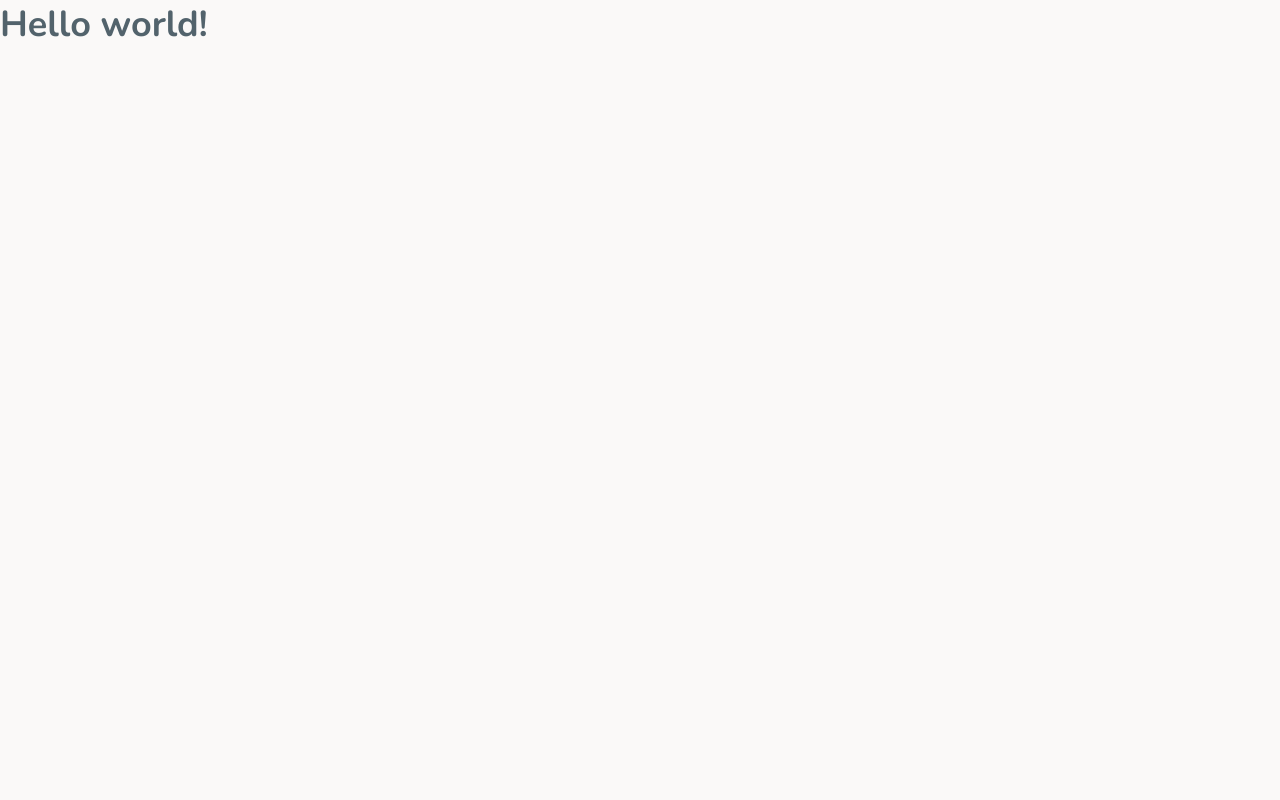
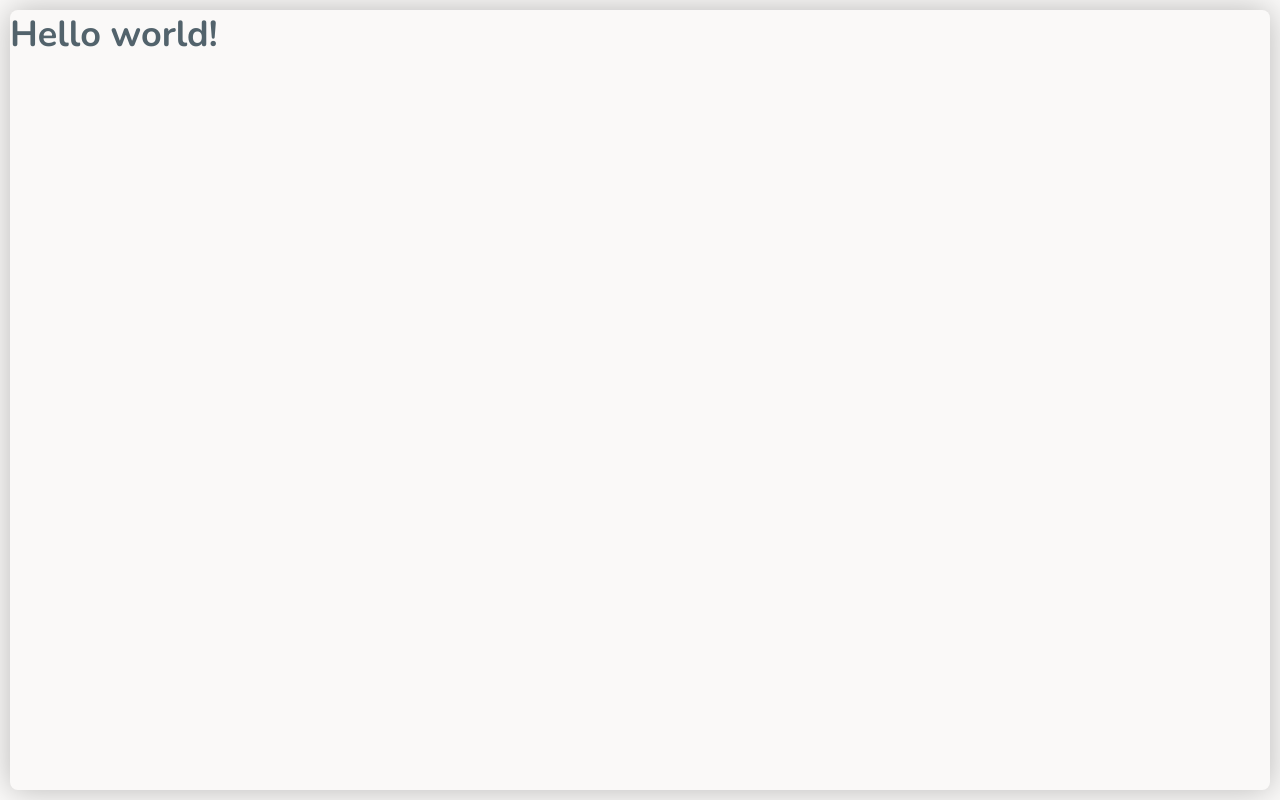
Before and after one commit to Marcio-Tiene/cianet-code-challenge, a React (Create React App) app: page / in a window 1280 px wide. Built offline with nearby package versions, Linux system fonts and the light colour scheme.

Commit message:
Creating the main containert

```diff
--- a/src/App.tsx
+++ b/src/App.tsx
@@ -1,8 +1,10 @@
+import Main from './components/Main';
+
 function App() {
   return (
-    <>
+    <Main>
       <h1>Hello world!</h1>
-    </>
+    </Main>
   );
 }
 
--- a/src/GlobalStyles.tsx
+++ b/src/GlobalStyles.tsx
@@ -13,8 +13,8 @@ html{
 
 
 
-height:100vh;
-width:100vw;
+height:100%;
+width:100%;
 
 }
 * {
@@ -25,6 +25,10 @@ width:100vw;
 
 body {
 
+height:100vh;
+width:100vw;
+  padding: 10px;
+
   color: var(--text-in-bg);
   background:var(--bg-color);
 
@@ -32,7 +36,7 @@ body {
 }
 
 body, input, button, textearea {
-  font: 600 18px Nunito, sans-serif;
+  font: 600 1.125rem Nunito, sans-serif;
   -webkit-font-smoothing: antialiased;
 
 }
--- /dev/null
+++ b/src/components/Main/index.tsx
@@ -0,0 +1,14 @@
+import styled from 'styled-components';
+
+const Main = styled.main`
+  display: grid;
+  grid-template-rows: minmax(10%, min-content) auto;
+
+  height: 100%;
+  width: 100%;
+  box-shadow: 0px 0px 32px #00000042;
+
+  border-radius: 0.5rem;
+`;
+
+export default Main;
```
